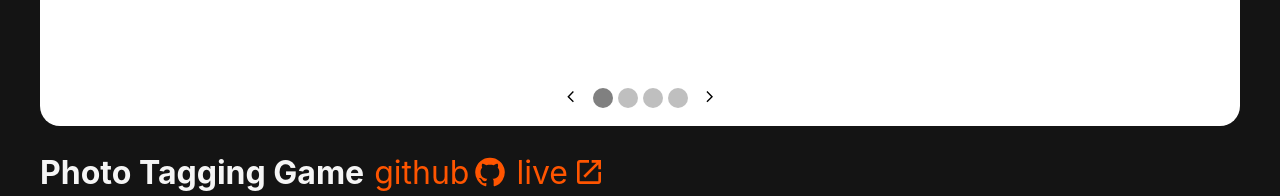
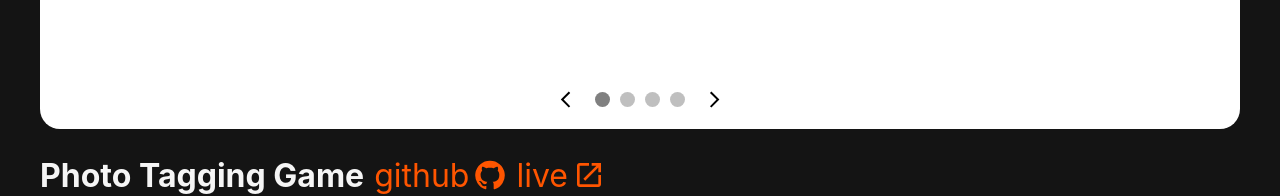
Before and after one commit to cjfaquino/portfolio, a React (Vite) app: page /photo-tagging in a window 1280 px wide. Shown: the part 945-1141 px from the top of the page. Built offline with nearby package versions, Linux system fonts and the light colour scheme.

Commit message:
style slider buttons

```diff
--- a/src/App.css
+++ b/src/App.css
@@ -75,18 +75,28 @@ code {
 
 .dots {
   padding: 10px;
-  gap: 5px;
+  gap: 10px;
   justify-content: center;
   align-items: center;
 }
 
+.dots button {
+  display: flex;
+  align-items: center;
+}
+
 .dots .dot {
-  --size: 12px;
+  --size: 15px;
+  padding: 0;
   width: var(--size);
   height: var(--size);
   background-color: grey;
   opacity: 0.5;
   border-radius: 50px;
+}
+
+.dots .dot:hover {
+  background-color: rgba(128, 128, 128, 0.5);
 }
 
 .dot.active {
@@ -447,14 +457,6 @@ nav a.active {
   transition: background-color 0.2s ease-in-out;
 }
 
-.dots button:hover {
-  background-color: rgba(128, 128, 128, 0.5);
-}
-
-.slider {
-  isolation: isolate;
-}
-
 .slider li {
   width: 100%;
   height: inherit;
@@ -463,6 +465,15 @@ nav a.active {
 .slider .screenshot {
   height: inherit;
   object-fit: contain;
+}
+
+.dots .slider-arrow {
+  font-size: 1.2rem;
+  transition: color 0.2s ease-in-out;
+}
+
+.slider-arrow:hover {
+  color: var(--theme-color);
 }
 
 /* footer */
--- a/src/index.css
+++ b/src/index.css
@@ -43,6 +43,10 @@ button {
   border: none;
 }
 
+button:hover {
+  cursor: pointer;
+}
+
 @media (prefers-color-scheme: light) {
   :root {
     --text: var(--light);
--- a/src/pages/Project.tsx
+++ b/src/pages/Project.tsx
@@ -134,7 +134,7 @@ function Project() {
           </ul>
 
           <div className='dots flex'>
-            <button type='button' onClick={prevImg}>
+            <button type='button' onClick={prevImg} className='slider-arrow'>
               <ArrowBackIosNewIcon fontSize='inherit' />
             </button>
 
@@ -150,7 +150,7 @@ function Project() {
               </button>
             ))}
 
-            <button type='button' onClick={nextImg}>
+            <button type='button' onClick={nextImg} className='slider-arrow'>
               <ArrowForwardIosIcon fontSize='inherit' />
             </button>
           </div>
```
